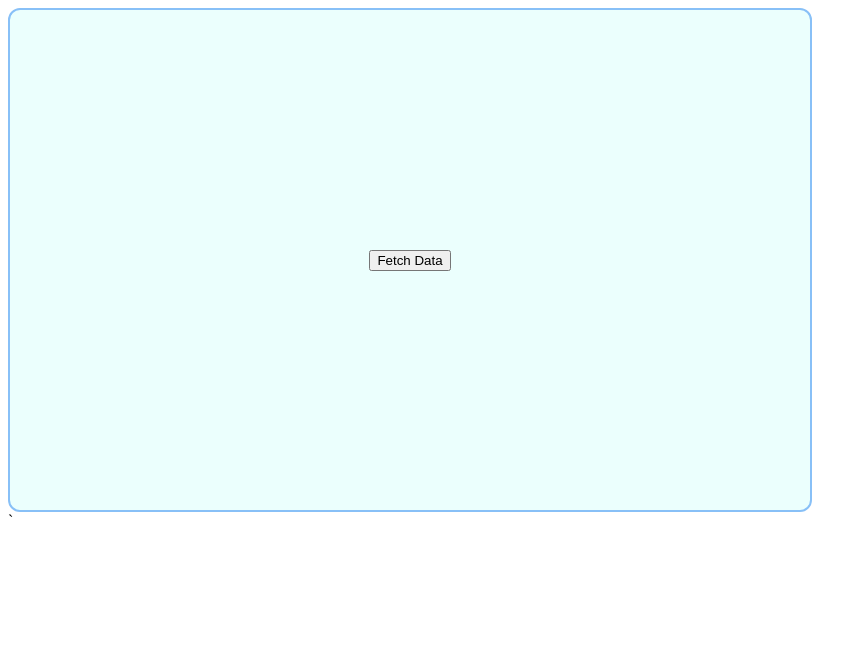
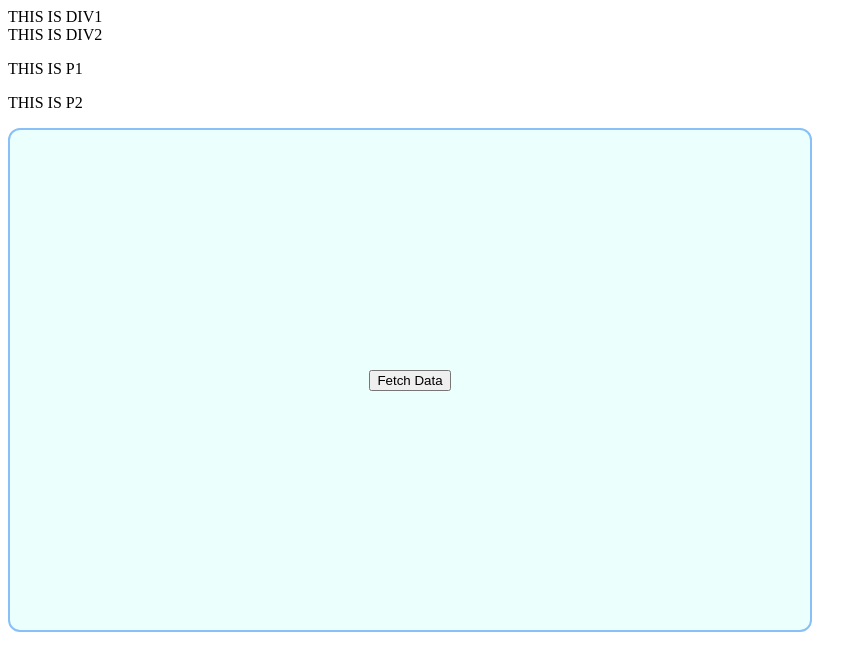
Before and after one commit to CVStratACGrant/general-work, a plain HTML site: page index.html in a window 1280 px wide. Shown: the whole page, without its empty margins (0-867 px from the left). Drawn offline with Linux system fonts and the light colour scheme.

Commit message:
add slots and interpolation

```diff
--- a/index.html
+++ b/index.html
@@ -6,8 +6,13 @@
     <title>Widget</title>
 </head>
 <body>
-    <widget-base></widget-base>
+    <widget-base>
+        <div slot="earthquake-widget">THIS IS DIV1</div>
+        <div slot="earthquake-widget">THIS IS DIV2</div>
+        <p slot="water-widget">THIS IS P1</p>
+        <p slot="water-widget">THIS IS P2</p>
+    </widget-base>
 
     <script type="module" src="script.js"></script>
 </body>
-</html>`
+</html>
--- a/script.js
+++ b/script.js
@@ -1,158 +1,52 @@
-//script.js
+import { widgetBaseStyling, waterLevelCode, slotCode } from "./script2.js";
 
-//https://waterservices.usgs.gov/nwis/iv/?sites=11109700&agencyCd=USGS&parameterCd=00054&period=P7D&siteStatus=all&format=json
 
 class WidgetBase extends HTMLElement {
     constructor() {
         super();
 
+        this.widgetBaseStyling = widgetBaseStyling;
+        this.waterLevelCode = waterLevelCode;
+        this.slotCode = slotCode;
+
         this.attachShadow({ mode: 'open' });
 
         this.shadowRoot.innerHTML = `
-            <style>
-                h1 {
-                    color: blue;
-                }
-
-                #fetch-data-button{
-                }
-
-                .container {
-                    width: 800px;
-                    height: 500px;
-                    background-color: #ebfffd;
-                    position: relative;
-                    overflow: hidden; /* hide wave overflow */
-                    border-radius: 12px;
-                    border: 2px solid #88c0f7;
-                    z-index: 10;
-
-                    display: flex;
-                    justify-content: center;
-                    align-items: center;
-                }
-
-                .raft{
-                    opacity: 0%;
-                    transition: bottom 1.5s ease, opacity 1.5s ease;
-                }
-                .raft.visible{
-                    opacity: 100%;
-                }
-
-                #water-level {
-                    position: absolute;
-                    bottom: 0;
-                    width: 100%;
-                    height: 0%;
-                    background: linear-gradient(
-                        to top,
-                        #0a3761,
-                        #0f4e8a
-                    );
-                    border-radius: 0 0 12px 12px;
-                    transition: height 1.5s ease;
-                    z-index: 1;
-                }
-
-                .wave {
-                    position: absolute;
-                    bottom: 0;
-                    left: 0;
-                    width: 200%;
-                    height: 80px;
-                    z-index: 2;
-                    opacity: 0;
-                    filter: blur(0.8px);
-                    pointer-events: none;
-                    animation: waveMove 6s linear infinite alternate;
-                    transform: translateY(20px);
-                    transition: transform 1.2s ease, bottom 1.5s ease;
-                }
-
-                .visible {
-                    opacity: 100%;
-                    transform: translateY(0); /* move up */
-                }
-
-                .raft {
-                    position: absolute;
-                    left: 50%; /* center horizontally */
-                    bottom: 0;
-                    opacity: 0;
-                    transform: translateX(-50%);
-                    z-index: 3;
-                    animation: raftMoveAndRock 6s linear infinite alternate;
-                    width: 50%;
-                }
-
-                @keyframes raftMoveAndRock {
-                    0% {
-                        transform: translateX(-50%) rotate(-5deg);
-                    }
-                    50% {
-                        transform: translateX(-50%) rotate(5deg);
-                    }
-                    100% {
-                        transform: translateX(-50%) rotate(-5deg);
-                    }
-                }
-
-                @keyframes waveMove {
-                    0% {
-                        transform: translateX(0);
-                    }
-                    100% {
-                        transform: translateX(-50%);
-                    }
-                }
-
-                .raft-label {
-                    position: absolute;
-                    left: 50%;
-                    transform: translateX(-50%);
-                    bottom: 0;
-                    color: white;
-                    text-align: center;
-                    font-weight: bold;
-                    font-family: sans-serif;
-                    opacity: 0;
-                    transition: opacity 1.5s ease;
-                    z-index: 4;
-                    pointer-events: none;
-                    font-size: 1.5rem;
-                }
-
-                .raft-label.visible {
-                    opacity: 1;
-                }
-
-                #prediction-label {
-                    font-weight: normal;
-                    font-size: 0.9rem;
-                    margin-top: 1rem;
-                }
-            </style>
-
-            <div>
-                <div class="container">
-                    <button id="fetch-data-button">Fetch Data</button>
-                    <img class="raft" src="https://cvstratstaging.wpengine.com/wp-content/uploads/2025/07/raft.png" />
-                    <div id="water-level"></div>
-                    <img class="wave" src="https://cdn.jsdelivr.net/gh/CVStratACGrant/general-work@main/wave.svg" />
-
-                    <div class="raft-label">
-                        <div id="percent-label"></div>
-                        <div id="prediction-label"></div>
-                    </div>
-                </div>
-            </div>
+            ${this.widgetBaseStyling}
+            ${this.slotCode}
+            ${this.waterLevelCode}
         `;
     }
 
     connectedCallback() {
-        this.shadowRoot.getElementById('fetch-data-button')
-            .addEventListener('click', () => this.fetchWaterLevel());
+        this.shadowRoot.getElementById('fetch-data-button').addEventListener('click', () => this.fetchWaterLevel());
+        this.shadowRoot.querySelector('slot[name="earthquake-widget"]').addEventListener('slotchange', (event) => this.analyzeSlot(event));
+        this.shadowRoot.querySelector('slot[name="water-widget"]').addEventListener('slotchange', (event) => this.analyzeSlot(event));
+    }
+
+    analyzeSlot(event) {
+        const slot = event.target;
+        const assignedElements = slot.assignedElements();
+
+        for (const element of assignedElements) {
+            this.observeAttributes(element);
+        }
+    }
+
+    observeAttributes(element) {
+        const observer = new MutationObserver((mutations) => {
+            for (const mutation of mutations) {
+                if (mutation.type !== 'attributes') continue;
+                const name = mutation.attributeName;
+                const oldValue = mutation.oldValue;
+                const newValue = mutation.target.getAttribute(name);
+
+                console.log(`Attribute changed: ${name}`);
+                console.log(`Old Value: ${oldValue}, New Value ${newValue}`);
+            }
+        })
+
+        observer.observe(element, { attributes: true, attributeOldValue: true })
     }
 
     async fetchWaterLevel() {
@@ -263,4 +157,15 @@ class WidgetBase extends HTMLElement {
     }
 }
 
+// class WidgetNested1 extends WidgetBase {
+//     constructor() {
+//         super();
+
+//         this.attachShadow({ mode: 'true' });
+//         this.innerHTML = `
+
+//         `;
+//     }
+// }
+
 customElements.define('widget-base', WidgetBase);
--- /dev/null
+++ b/script2.js
@@ -0,0 +1,149 @@
+export const slotCode = `
+    <div>
+        <span><slot name="earthquake-widget"></slot></span>
+        <span><slot name="water-widget"></slot></span>
+    </div>
+`;
+
+export const waterLevelCode = `
+    <div>
+        <div class="container">
+            <button id="fetch-data-button">Fetch Data</button>
+            <img class="raft" src="https://cvstratstaging.wpengine.com/wp-content/uploads/2025/07/raft.png" />
+            <div id="water-level"></div>
+            <img class="wave" src="https://cdn.jsdelivr.net/gh/CVStratACGrant/general-work@main/wave.svg" />
+
+            <div class="raft-label">
+                <div id="percent-label"></div>
+                <div id="prediction-label"></div>
+            </div>
+        </div>
+    </div>
+`;
+
+export const widgetBaseStyling = `
+    <style>
+        h1 {
+            color: blue;
+        }
+
+        #fetch-data-button{
+        }
+
+        .container {
+            width: 800px;
+            height: 500px;
+            background-color: #ebfffd;
+            position: relative;
+            overflow: hidden; /* hide wave overflow */
+            border-radius: 12px;
+            border: 2px solid #88c0f7;
+            z-index: 10;
+
+            display: flex;
+            justify-content: center;
+            align-items: center;
+        }
+
+        .raft{
+            opacity: 0%;
+            transition: bottom 1.5s ease, opacity 1.5s ease;
+        }
+        .raft.visible{
+            opacity: 100%;
+        }
+
+        #water-level {
+            position: absolute;
+            bottom: 0;
+            width: 100%;
+            height: 0%;
+            background: linear-gradient(
+                to top,
+                #0a3761,
+                #0f4e8a
+            );
+            border-radius: 0 0 12px 12px;
+            transition: height 1.5s ease;
+            z-index: 1;
+        }
+
+        .wave {
+            position: absolute;
+            bottom: 0;
+            left: 0;
+            width: 200%;
+            height: 80px;
+            z-index: 2;
+            opacity: 0;
+            filter: blur(0.8px);
+            pointer-events: none;
+            animation: waveMove 6s linear infinite alternate;
+            transform: translateY(20px);
+            transition: transform 1.2s ease, bottom 1.5s ease;
+        }
+
+        .visible {
+            opacity: 100%;
+            transform: translateY(0); /* move up */
+        }
+
+        .raft {
+            position: absolute;
+            left: 50%; /* center horizontally */
+            bottom: 0;
+            opacity: 0;
+            transform: translateX(-50%);
+            z-index: 3;
+            animation: raftMoveAndRock 6s linear infinite alternate;
+            width: 50%;
+        }
+
+        @keyframes raftMoveAndRock {
+            0% {
+                transform: translateX(-50%) rotate(-5deg);
+            }
+            50% {
+                transform: translateX(-50%) rotate(5deg);
+            }
+            100% {
+                transform: translateX(-50%) rotate(-5deg);
+            }
+        }
+
+        @keyframes waveMove {
+            0% {
+                transform: translateX(0);
+            }
+            100% {
+                transform: translateX(-50%);
+            }
+        }
+
+        .raft-label {
+            position: absolute;
+            left: 50%;
+            transform: translateX(-50%);
+            bottom: 0;
+            color: white;
+            text-align: center;
+            font-weight: bold;
+            font-family: sans-serif;
+            opacity: 0;
+            transition: opacity 1.5s ease;
+            z-index: 4;
+            pointer-events: none;
+            font-size: 1.5rem;
+        }
+
+        .raft-label.visible {
+            opacity: 1;
+        }
+
+        #prediction-label {
+            font-weight: normal;
+            font-size: 0.9rem;
+            margin-top: 1rem;
+        }
+    </style>
+`;
```
